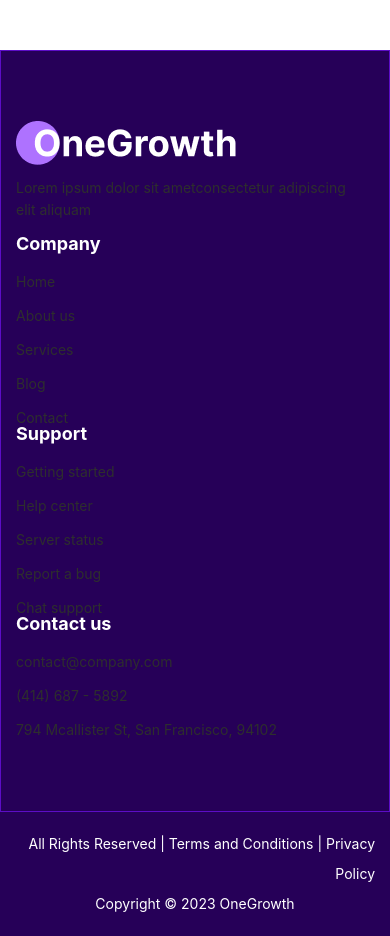
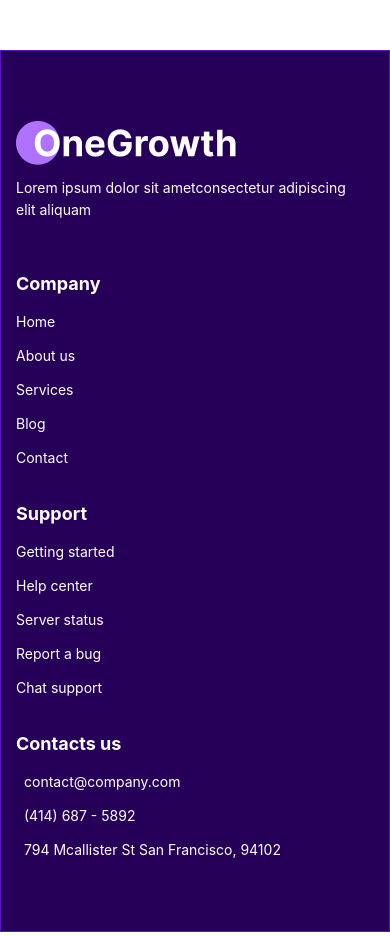
Before and after one commit to konika098/Digital_Marketing, a React (Vite) app: page /blog in a window 390 px wide. Shown: the part 4160-5096 px from the top of the page. Built offline with nearby package versions, Linux system fonts and the light colour scheme.

Commit message:
fixed footer issue

```diff
--- a/src/Components/SharedComponent/Footer.jsx
+++ b/src/Components/SharedComponent/Footer.jsx
@@ -1,96 +1,170 @@
-import  { useEffect, useState } from 'react';
+// import  { useEffect, useState } from 'react';
+// import footerLogo from "/public/assets/footer-logo.png";
+
+// const Footer = () => {
+//     const [footerMenus, setFooterMenus] = useState([]);
+//     const [contactDetails, setContactDetails] = useState([]);
+//     const [socialLinks, setSocialLinks] = useState([]);
+
+//     useEffect(() => {
+
+//         fetch('Footer.json')
+//             .then(response => response.json())
+//             .then(data => {
+//                 setFooterMenus(data.footerMenus);
+//                 setContactDetails(data.contactDetails);
+//                 setSocialLinks(data.socialLinks);
+//             })
+//             .catch(error => console.error('Error fetching footer data:', error));
+//     }, []);
+
+//     return (
+//         <>
+//             <div classNameName="footer__section">
+//                 <div classNameName="container">
+//                     <div classNameName="footer__area">
+//                         <FooterLogo socialLinks={socialLinks} />
+//                         {footerMenus.map((menu, index) => (
+//                             <FooterMenu key={index} title={menu.title} links={menu.links} />
+//                         ))}
+//                         <FooterContact contactDetails={contactDetails} />
+//                     </div>
+//                 </div>
+//             </div>
+
+//             <div classNameName="privacy__section">
+//                 <div classNameName="container">
+//                     <div classNameName="privacy__area">
+//                         <div classNameName="copyright-title">
+//                             <p>Copyright © 2023 OneGrowth</p>
+//                         </div>
+//                         <div classNameName="privacy-title">
+//                             <p>All Rights Reserved | Terms and Conditions | Privacy Policy</p>
+//                         </div>
+//                     </div>
+//                 </div>
+//             </div>
+//         </>
+//     );
+// };
+
+// const FooterLogo = ({ socialLinks }) => (
+//     <div classNameName="footer_logo">
+//         <a href="./index.html">
+//             <img classNameName="img-fluid" src={footerLogo} alt="Footer Logo" />
+//         </a>
+//         <p classNameName="fs-18-w footer-logo-text">
+//             Lorem ipsum dolor sit amet
+//             <br classNameName="d-none d-lg-block" />
+//             consectetur adipiscing
+//             <br classNameName="d-block d-lg-none" />
+//             elit aliquam
+//         </p>
+//         <div classNameName="social-media">
+//             {socialLinks.map((link, index) => (
+//                 <a key={index} href={link.href} target="_blank" rel="noopener noreferrer">
+//                     <i classNameName={link.icon}></i>
+//                 </a>
+//             ))}
+//         </div>
+//     </div>
+// );
+
+// const FooterMenu = ({ title, links }) => (
+//     <div classNameName="footer-menu">
+//         <p classNameName="company-title">{title}</p>
+//         {links.map((link, index) => (
+//             <a key={index} href={link.href}>
+//                 <span classNameName="fs-18-w">{link.label}</span>
+//             </a>
+//         ))}
+//     </div>
+// );
+
+// const FooterContact = ({ contactDetails }) => (
+//     <div classNameName="footer-menu">
+//         <p classNameName="company-title">Contact us</p>
+//         {contactDetails.map((contact, index) => (
+//             <a key={index} href={contact.href}>
+//                 <i classNameName={contact.icon}></i>
+//                 <span classNameName="fs-18-w">{contact.label}</span>
+//             </a>
+//         ))}
+//     </div>
+// );
+
+// export default Footer;
+
 import footerLogo from "/public/assets/footer-logo.png";
 
 const Footer = () => {
-    const [footerMenus, setFooterMenus] = useState([]);
-    const [contactDetails, setContactDetails] = useState([]);
-    const [socialLinks, setSocialLinks] = useState([]);
-
-    useEffect(() => {
-
-        fetch('Footer.json')
-            .then(response => response.json())
-            .then(data => {
-                setFooterMenus(data.footerMenus);
-                setContactDetails(data.contactDetails);
-                setSocialLinks(data.socialLinks);
-            })
-            .catch(error => console.error('Error fetching footer data:', error));
-    }, []);
-
     return (
-        <>
+        <div>
             <div className="footer__section">
     <div className="container">
       <div className="footer__area">
-                        <FooterLogo socialLinks={socialLinks} />
-                        {footerMenus.map((menu, index) => (
-                            <FooterMenu key={index} title={menu.title} links={menu.links} />
-                        ))}
-                        <FooterContact contactDetails={contactDetails} />
+        <div className="footer-parent">
+
+
+          <div className="footer_logo">
+            <a href="./index.html"><img className="img-fluid" src={footerLogo} />
+</a>
+            <p className="fs-18-w footer-logo-text">Lorem ipsum dolor sit amet<br className="d-none d-lg-block"/>
+              consectetur adipiscing <br className="d-block d-lg-none" /> elit aliquam</p>
+            <div className="social-media">
+              <a href="https://www.facebook.com/Opediatech/" target="_blank"><i className="fa-brands fa-facebook-f"></i></a>
+              <a href="https://twitter.com/" target="_blank"><i className="fa-brands fa-twitter"></i></a>
+              <a href="https://www.instagram.com/opedia_technologies/" target="_blank"><i className="fa-brands fa-instagram"></i></a>
+              <a href="https://bd.linkedin.com/" target="_blank"><i className="fa-brands fa-linkedin-in"></i></a>
+              <a href="https://www.youtube.com/" target="_blank"><i className="fa-brands fa-youtube"></i></a>
             </div>
+
+          </div>
+
+
+          <div className="footer-menu text-white">
+            <p className="company-title">Company</p>
+            <a href="./index.html"> <span className="fs-18-w">Home</span> </a>
+            <a href="./about.html"> <span className="fs-18-w">About us</span> </a>
+            <a href="./service.html"><span className="fs-18-w">Services </span> </a>
+            <a href="./blog.html"> <span className="fs-18-w">Blog</span> </a>
+            <a href="./contact.html"> <span className="fs-18-w">Contact</span> </a>
+          </div>
+
+
+
+          <div className="footer-menu">
+            <p className="company-title">Support</p>
+            <a href="#"><span className="fs-18-w">Getting started</span></a>
+            <a href="#"><span className="fs-18-w">Help center</span></a>
+            <a href="#"><span className="fs-18-w">Server status</span></a>
+            <a href="#"><span className="fs-18-w">Report a bug</span></a>
+            <a href="#"><span className="fs-18-w">Chat support</span></a>
+          </div>
+          <div className="footer-menu">
+            <p className="company-title">Contacts us</p>
+            <div className="contact-child">
+              <i className="fa-regular fa-envelope"></i>
+              <a href="mailto:naharweb15@gmail.com" target="_blank"><span className="fs-18-w">contact@company.com</span></a>
+            </div>
+            <div className="contact-child">
+              <i className="fa-solid fa-phone"></i>
+              <a href="tel:+8801978159172" target="_blank"><span className="fs-18-w">(414) 687 - 5892</span></a>
+            </div>
+            <div className="contact-child">
+              <i className="fa-solid fa-location-dot"></i>
+              <a href="https://www.google.com/maps" target="_blank"><span className="fs-18-w">794 Mcallister St <br className="d-none d-lg-block"/>
+                San Francisco, 94102</span></a>
             </div>
           </div>
 
-            <div className="privacy__section">
-                <div className="container">
-                    <div className="privacy__area">
-                        <div className="copyright-title">
-                            <p>Copyright © 2023 OneGrowth</p>
         </div>
-                        <div className="privacy-title">
-                            <p>All Rights Reserved | Terms and Conditions | Privacy Policy</p>
+
       </div>
     </div>
   </div>
         </div>
-        </>
     );
 };
 
-const FooterLogo = ({ socialLinks }) => (
-    <div className="footer_logo">
-        <a href="./index.html">
-            <img className="img-fluid" src={footerLogo} alt="Footer Logo" />
-        </a>
-        <p className="fs-18-w footer-logo-text">
-            Lorem ipsum dolor sit amet
-            <br className="d-none d-lg-block" />
-            consectetur adipiscing
-            <br className="d-block d-lg-none" />
-            elit aliquam
-        </p>
-        <div className="social-media">
-            {socialLinks.map((link, index) => (
-                <a key={index} href={link.href} target="_blank" rel="noopener noreferrer">
-                    <i className={link.icon}></i>
-                </a>
-            ))}
-        </div>
-    </div>
-);
-
-const FooterMenu = ({ title, links }) => (
-    <div className="footer-menu">
-        <p className="company-title">{title}</p>
-        {links.map((link, index) => (
-            <a key={index} href={link.href}>
-                <span className="fs-18-w">{link.label}</span>
-            </a>
-        ))}
-    </div>
-);
-
-const FooterContact = ({ contactDetails }) => (
-    <div className="footer-menu">
-        <p className="company-title">Contact us</p>
-        {contactDetails.map((contact, index) => (
-            <a key={index} href={contact.href}>
-                <i className={contact.icon}></i>
-                <span className="fs-18-w">{contact.label}</span>
-            </a>
-        ))}
-    </div>
-);
-
 export default Footer;
--- a/src/index.css
+++ b/src/index.css
@@ -1298,7 +1298,7 @@ font-weight: 400;
 line-height: 27px
 }
 .fs-18-w{
-  color: var(--Neutral-Color, #2E2E2E);
+  color: var(--Neutral-Color, #FFF);
 }
 .fs-18-k{
   color: var(--Text-Color-01, #2E2E2E);
@@ -1447,7 +1447,7 @@ line-height: 27px
     flex-direction: column;
     justify-content: left;
     gap: 15px;
-  color: var(--Text-Color-03, #D0D0D0);
+    color: var(--Text-Color-03, #FFF);
     font-size: 18px;
     font-weight: 400;
     line-height: 20px;
@@ -2478,6 +2478,7 @@ color: #2E2E2E;
     }
     .footer-logo-text {
         padding: 12px 0 18px 0;
+        color: white;
     }
     .footer-menu {
         gap: 12px;
```
Lines whose indentation alone changed are shown as unchanged.
